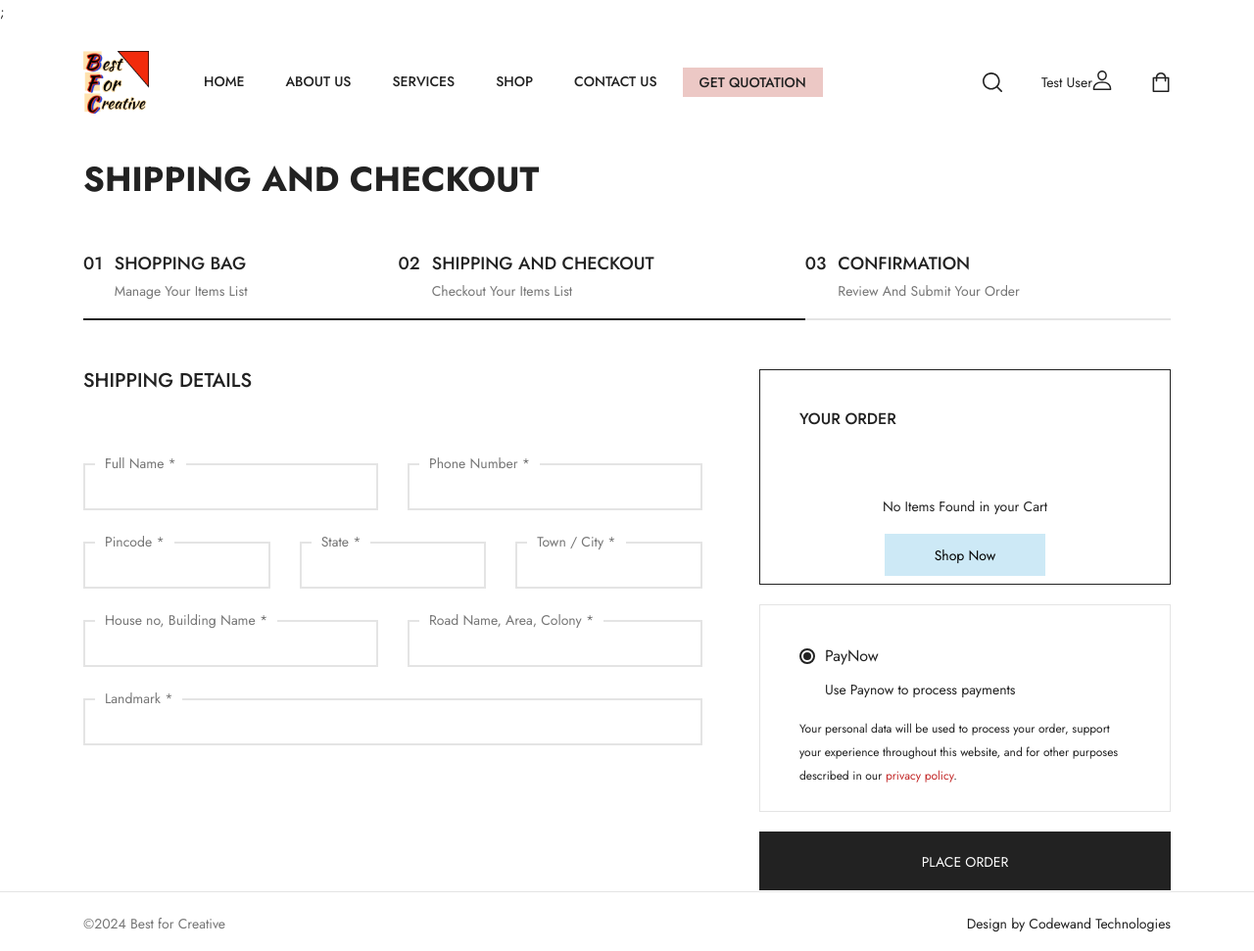
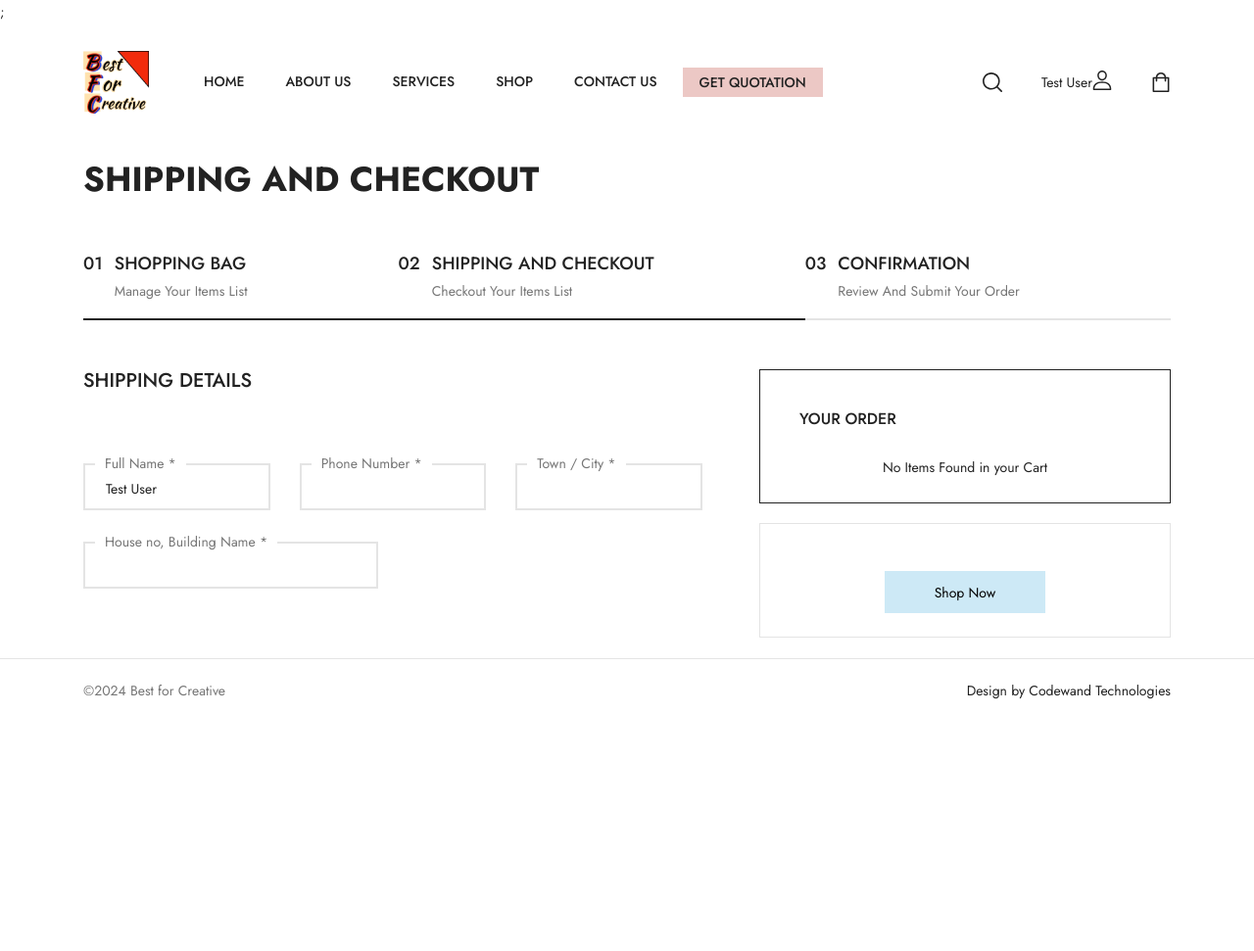
Before and after one commit to Leehon008/lara11ecommerce, a Laravel app: template resources/views/checkout.blade.php in a window 1280 px wide. Shown: the whole page at 98% size. After the commit the page ends 714 px from the top, so only its background shows below. Run offline with Laravel 12, Linux system fonts and the light colour scheme; the template is opened without the code that fills it, so the values that code supplies are empty; a user stored in the database is signed in; data comes from the database, SQL or seed files in the repository; parts of the project's set-up code (start-up, migrations or seed data) failed here and were passed over; some libraries are stand-ins or nearby versions.

Commit message:
feat: add shipping details from profile

```diff
--- a/resources/views/checkout.blade.php
+++ b/resources/views/checkout.blade.php
@@ -40,31 +40,19 @@
                         </div>
 
                         <div class="row mt-5">
-                            <div class="col-md-6">
+                            <div class="col-md-4">
                                 <div class="form-floating my-3">
-                                    <input type="text" class="form-control" name="name" required="">
+                                    <input type="text" class="form-control" name="name" required=""
+                                        value="{{ Auth::user()->name }} &nbsp; {{ Auth::user()->surname }}">
                                     <label for="name">Full Name *</label>
-                                    <span class="text-danger"></span>
-                                </div>
-                            </div>
-                            <div class="col-md-6">
-                                <div class="form-floating my-3">
-                                    <input type="text" class="form-control" name="phone" required="">
-                                    <label for="phone">Phone Number *</label>
                                     <span class="text-danger"></span>
                                 </div>
                             </div>
                             <div class="col-md-4">
                                 <div class="form-floating my-3">
-                                    <input type="text" class="form-control" name="zip" required="">
-                                    <label for="zip">Pincode *</label>
-                                    <span class="text-danger"></span>
-                                </div>
-                            </div>
-                            <div class="col-md-4">
-                                <div class="form-floating mt-3 mb-3">
-                                    <input type="text" class="form-control" name="state" required="">
-                                    <label for="state">State *</label>
+                                    <input type="text" class="form-control" name="phone" required=""
+                                        value="{{ Auth::user()->mobile }}">
+                                    <label for="phone">Phone Number *</label>
                                     <span class="text-danger"></span>
                                 </div>
                             </div>
@@ -77,25 +65,13 @@
                             </div>
                             <div class="col-md-6">
                                 <div class="form-floating my-3">
-                                    <input type="text" class="form-control" name="address" required="">
+                                    <input type="text" class="form-control" name="address" required=""
+                                        value="{{ Auth::user()->address }}">
                                     <label for="address">House no, Building Name *</label>
                                     <span class="text-danger"></span>
                                 </div>
                             </div>
-                            <div class="col-md-6">
-                                <div class="form-floating my-3">
-                                    <input type="text" class="form-control" name="locality" required="">
-                                    <label for="locality">Road Name, Area, Colony *</label>
-                                    <span class="text-danger"></span>
-                                </div>
-                            </div>
-                            <div class="col-md-12">
-                                <div class="form-floating my-3">
-                                    <input type="text" class="form-control" name="landmark" required="">
-                                    <label for="landmark">Landmark *</label>
-                                    <span class="text-danger"></span>
-                                </div>
-                            </div>
+
                         </div>
                     </div>
                     <div class="checkout__totals-wrapper">
@@ -145,14 +121,15 @@
                                     </table>
                                 @else
                                     <div class="row">
-                                        <div class="col-md-12 text-center pt-5 tp-5">
+                                        <div class="col-md-12 text-center pt-2 tp-2">
                                             <p>No Items Found in your Cart</p>
-                                            <a href="{{ route('shop.index') }}" class="btn btn-info">Shop Now</a>
                                         </div>
                                     </div>
                                 @endif
                             </div>
                             <div class="checkout__payment-methods">
+
+                                @if ($items->count() > 0)
                                     <div class="form-check">
                                         <input class="form-check-input form-check-input_fill" type="radio"
                                             name="checkout_payment_method" id="checkout_payment_method_1" checked>
@@ -166,12 +143,20 @@
                                     <div class="policy-text">
                                         Your personal data will be used to process your order, support your experience
                                         throughout this
-                                    website, and for other purposes described in our <a href="{{ route('shop.terms') }}"
-                                        target="_blank">privacy
+                                        website, and for other purposes described in our <a
+                                            href="{{ route('shop.terms') }}" target="_blank">privacy
                                             policy</a>.
                                     </div>
                             </div>
                             <button class="btn btn-primary btn-checkout">PLACE ORDER</button>
+                        @else
+                            <div class="row">
+                                <div class="col-md-12 text-center pt-2 tp-2">
+                                    <a href="{{ route('shop.index') }}" class="btn btn-info">Shop Now</a>
+                                </div>
+                            </div>
+                            @endif
+
                         </div>
                     </div>
                 </div>
--- a/resources/views/user/account-nav.blade.php
+++ b/resources/views/user/account-nav.blade.php
@@ -1,6 +1,6 @@
      <ul class="account-nav">
          <li><a href="{{ route('user.index') }}" class="menu-link menu-link_us-s">Orders</a></li>
-         <li><a href="{{ route('create.payment') }}" class="menu-link menu-link_us-s">Make Payment</a></li>
+         <li><a href="{{ route('cart.create.payment') }}" class="menu-link menu-link_us-s">Make Payment</a></li>
          <li><a href="{{ route('user.account-details') }}" class="menu-link menu-link_us-s">Account Details</a></li>
 
          <form action="{{ route('logout') }}" method="post" id="logout-form">
```
Lines whose indentation alone changed are shown as unchanged.
